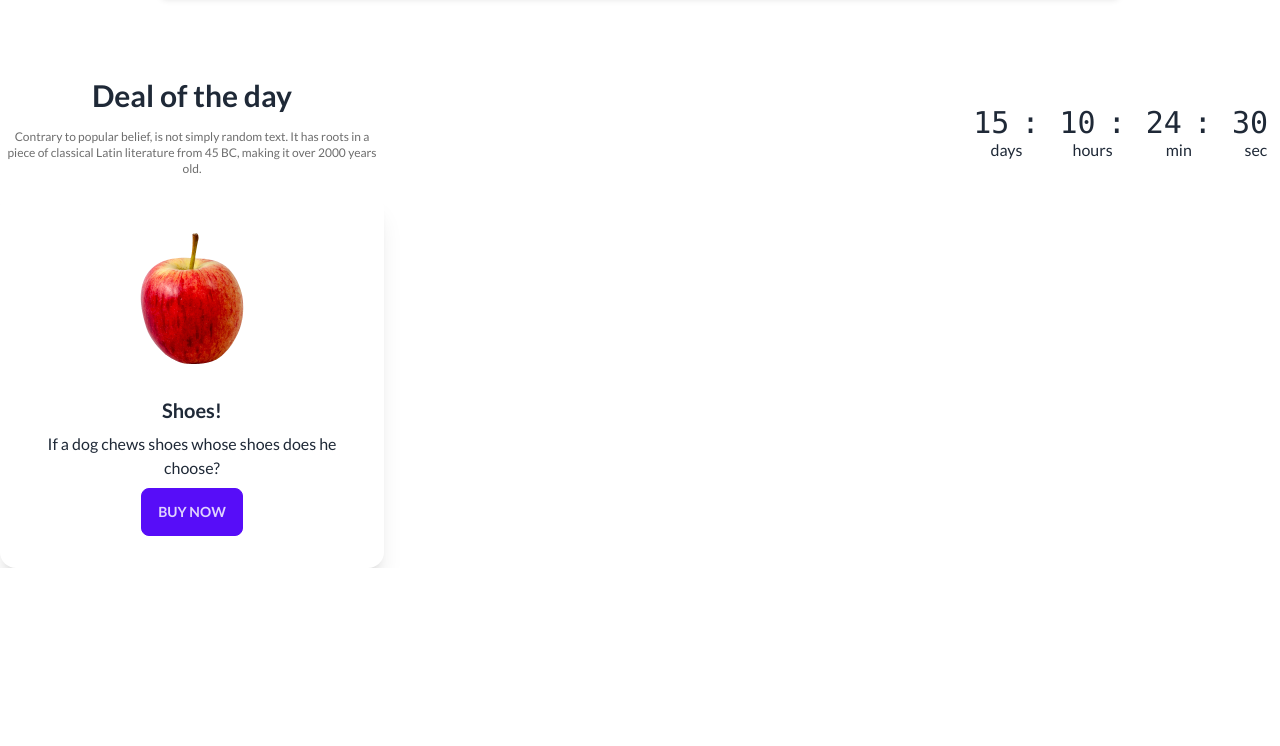
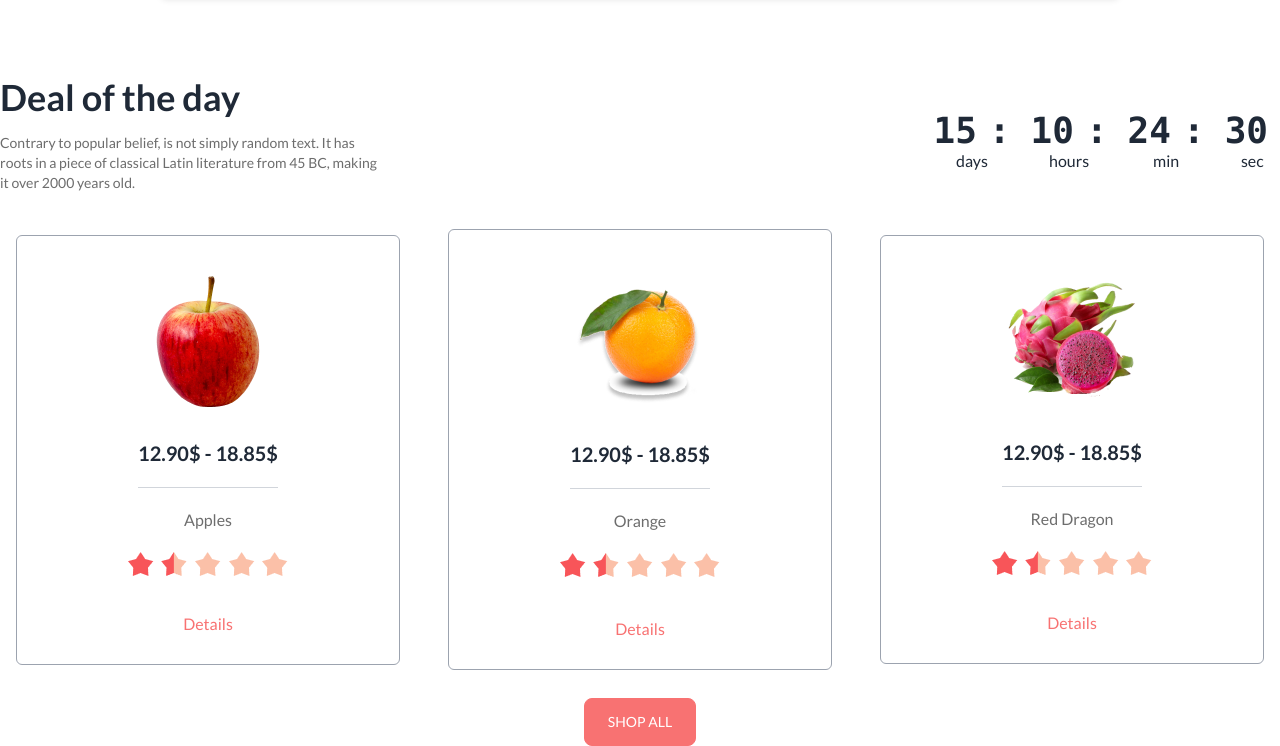
Before and after one commit to xamanDawud/fruit-gallery-A3, a plain HTML site: page index.html in a window 1280 px wide. Shown: the part 1159-1905 px from the top of the page. Before the commit the page ends 1727 px from the top, so only its background shows below. Drawn offline with nearby package versions, Linux system fonts and the light colour scheme.

Commit message:
deal day bottom section desgin and responsive done

```diff
--- a/index.html
+++ b/index.html
@@ -231,10 +231,10 @@
         <!-- Deal of the day section start from here  -->
         <section class="deal-day-section container lg mx-auto md:mt-40 lg:mt-40 mt-5 font-lato">
             <div
-                class="deal-top flex-col md:flex-row-reverse lg:flex-row flex md:justify-around lg:justify-between justify-center items-center text-center">
+                class="deal-top flex-col md:flex-row-reverse lg:flex-row flex md:justify-around lg:justify-between justify-center items-center text-center lg:text-left">
                 <div class="deal-top-content w-96">
-                    <h1 class="text-3xl font-bold">Deal of the day</h1>
-                    <p class="text-xs my-4 text-[#6D6D6D]">Contrary to popular belief, is not simply random text. It has
+                    <h1 class="text-4xl font-bold">Deal of the day</h1>
+                    <p class="text-sm my-4 text-[#6D6D6D]">Contrary to popular belief, is not simply random text. It has
                         roots in a
                         piece of
                         classical Latin literature from 45 BC, making it over 2000 years old.</p>
@@ -242,7 +242,7 @@
                 <div class="deal-timer">
                     <div class="grid grid-flow-col gap-5 text-center auto-cols-max ">
                         <div class="flex flex-col">
-                            <span class="countdown font-mono text-3xl">
+                            <span class="countdown font-mono text-4xl font-bold">
                                 <span class="mr-3" style="--value:15;"></span>:
                             </span>
 
@@ -250,19 +250,19 @@
 
                         </div>
                         <div class="flex flex-col">
-                            <span class="countdown font-mono text-3xl">
+                            <span class="countdown font-mono text-4xl font-bold">
                                 <span class="mr-3" style="--value:10;"></span>:
                             </span>
                             hours
                         </div>
                         <div class="flex flex-col">
-                            <span class="countdown font-mono text-3xl">
+                            <span class="countdown font-mono text-4xl font-bold">
                                 <span class="mr-3" style="--value:24;"></span>:
                             </span>
                             min
                         </div>
                         <div class="flex flex-col">
-                            <span class="countdown font-mono text-3xl">
+                            <span class="countdown font-mono text-4xl font-bold">
                                 <span class="mr-3" style="--value:30;"></span>
                             </span>
                             sec
@@ -270,19 +270,64 @@
                     </div>
                 </div>
             </div>
-            <div class="deal-bottom">
-                <div class="card w-96 bg-base-100 shadow-xl">
-                    <figure class="px-10 pt-10">
-                        <img src="images/fruit6.png" alt="Shoes" class="rounded-xl" />
-                    </figure>
-                    <div class="card-body items-center text-center">
-                        <h2 class="card-title">Shoes!</h2>
-                        <p>If a dog chews shoes whose shoes does he choose?</p>
-                        <div class="card-actions">
-                            <button class="btn btn-primary">Buy Now</button>
+            <div class="deal-bottom mx-auto mt-5 flex flex-col justify-center items-center">
+                <div
+                    class="all-card grid lg:grid-cols-3  md:grid-cols-2 grid-cols-1 justify-center  items-center lg:gap-12 md:gap-0 gap-12">
+                    <div class="card w-96 bg-base-100 rounded-md border border-gray-400">
+                        <figure class="px-10 pt-10">
+                            <img src="images/fruit6.png" alt="Shoes" class="rounded-xl" />
+                        </figure>
+                        <div class="card-body items-center text-center">
+                            <h2 class="card-title border-b border-gray-300 pb-5">12.90$ - 18.85$</h2>
+                            <p class="text-[#6D6D6D] my-3">Apples</p>
+                            <img src="images/star.png" alt="">
+                            <button
+                                class=" bg-white w-28 h-5 font-normal lg:font-medium text-error ml-1/3 lg:mt-7 mt-0  ">Details</button>
+                        </div>
+                    </div>
+                    <div class="card w-96 bg-base-100 rounded-md border border-gray-400">
+                        <figure class="px-10 pt-10">
+                            <img src="images/fruit7.png" alt="Shoes" class="rounded-xl" />
+                        </figure>
+                        <div class="card-body items-center text-center">
+                            <h2 class="card-title border-b border-gray-300 pb-5">12.90$ - 18.85$</h2>
+                            <p class="text-[#6D6D6D] my-3">Orange</p>
+                            <img src="images/star.png" alt="">
+                            <button
+                                class=" bg-white w-28 h-5 font-normal lg:font-medium text-error ml-1/3 lg:mt-8 mt-0  ">Details</button>
+                        </div>
+                    </div>
+                    <div class="card w-96 bg-base-100 rounded-md border border-gray-400">
+                        <figure class="px-10 pt-10">
+                            <img src="images/fruit8.png" alt="Shoes" class="rounded-xl" />
+                        </figure>
+                        <div class="card-body items-center text-center">
+                            <h2 class="card-title border-b border-gray-300 pb-5">12.90$ - 18.85$</h2>
+                            <p class="text-[#6D6D6D] my-3">Red Dragon</p>
+                            <img src="images/star.png" alt="">
+                            <button
+                                class=" bg-white w-28 h-5 font-normal lg:font-medium text-error ml-1/3 lg:mt-7 mt-0  ">Details</button>
+                        </div>
+                    </div>
+                    <div class=" hidden lg:hidden md:block card w-96 bg-base-100 rounded-md border border-gray-400">
+                        <figure class="px-10 pt-10">
+                            <img src="images/fruit9.png" alt="Shoes" class="rounded-xl" />
+                        </figure>
+                        <div class="card-body items-center text-center">
+                            <h2 class="card-title border-b border-gray-300 pb-5">12.90$ - 18.85$</h2>
+                            <p class="text-[#6D6D6D] my-3">Banana</p>
+                            <img src="images/star.png" alt="">
+                            <button
+                                class=" bg-white w-28 h-5 font-normal lg:font-medium text-error ml-1/3 lg:mt-7 mt-0  ">Details</button>
                         </div>
                     </div>
                 </div>
+            </div>
+            <div class="flex justify-between items-center">
+                <button
+                    class=" w-28 mx-auto h-5 font-normal lg:font-medium text-white btn btn-error ml-1/3 lg:mt-7 mt-10  ">Shop
+                    All</button>
+            </div>
             </div>
         </section>
         <!-- Deal of the day section end in here  -->
```
Also changed, not shown: images/star.png (added).
